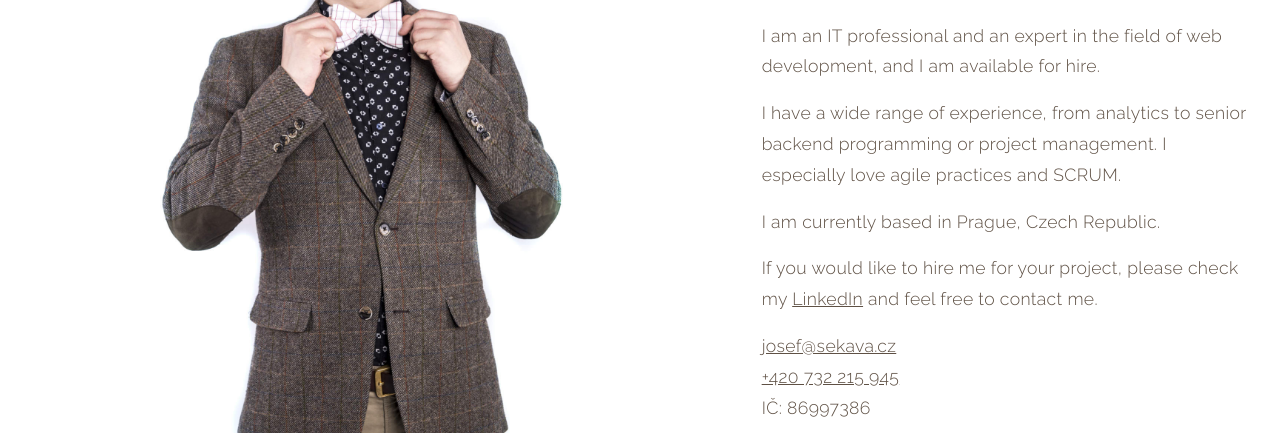
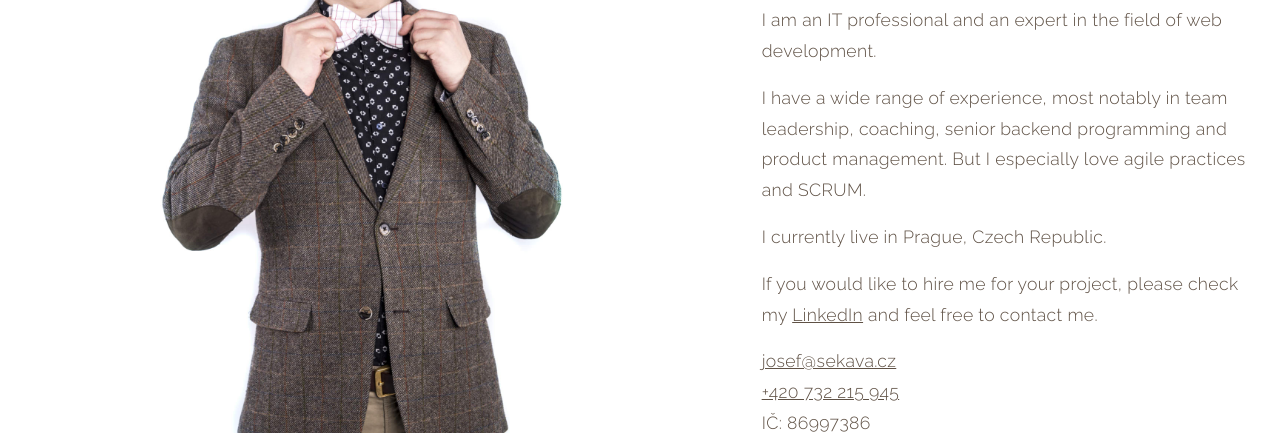
Before and after one commit to joska/about-me, a website built with Parcel: page index.html in a window 1280 px wide. Shown: the part 229-662 px from the top of the page. Built offline with nearby package versions, Linux system fonts and the light colour scheme.

Commit message:
style: small changes in the BIO

```diff
--- a/index.html
+++ b/index.html
@@ -39,19 +39,17 @@
             >
                <section>
                   <h1 class="mb-4">
-                     I'm <strong>Josef Sekava</strong>, Scrum Master, Web
-                     Developer and Agile Enthusiast.
+                     Hi, I'm <strong>Josef Sekava</strong>. Full-stack developer and agile enthusiast.
                   </h1>
                   <p>
                      I am an IT professional and an expert in the field of web
-                     development, and I am available for hire.
+                     development.
                   </p>
                   <p>
-                     I have a wide range of experience, from analytics to senior
-                     backend programming or project management. I especially
-                     love agile practices and SCRUM.
+                     I have a wide range of experience, most notably in team leadership, coaching, senior
+                     backend programming and product management. But I especially love agile practices and SCRUM.
                   </p>
-                  <p>I am currently based in Prague, Czech Republic.</p>
+                  <p>I currently live in Prague, Czech Republic.</p>
                   <p>
                      If you would like to hire me for your project, please check
                      my
```
